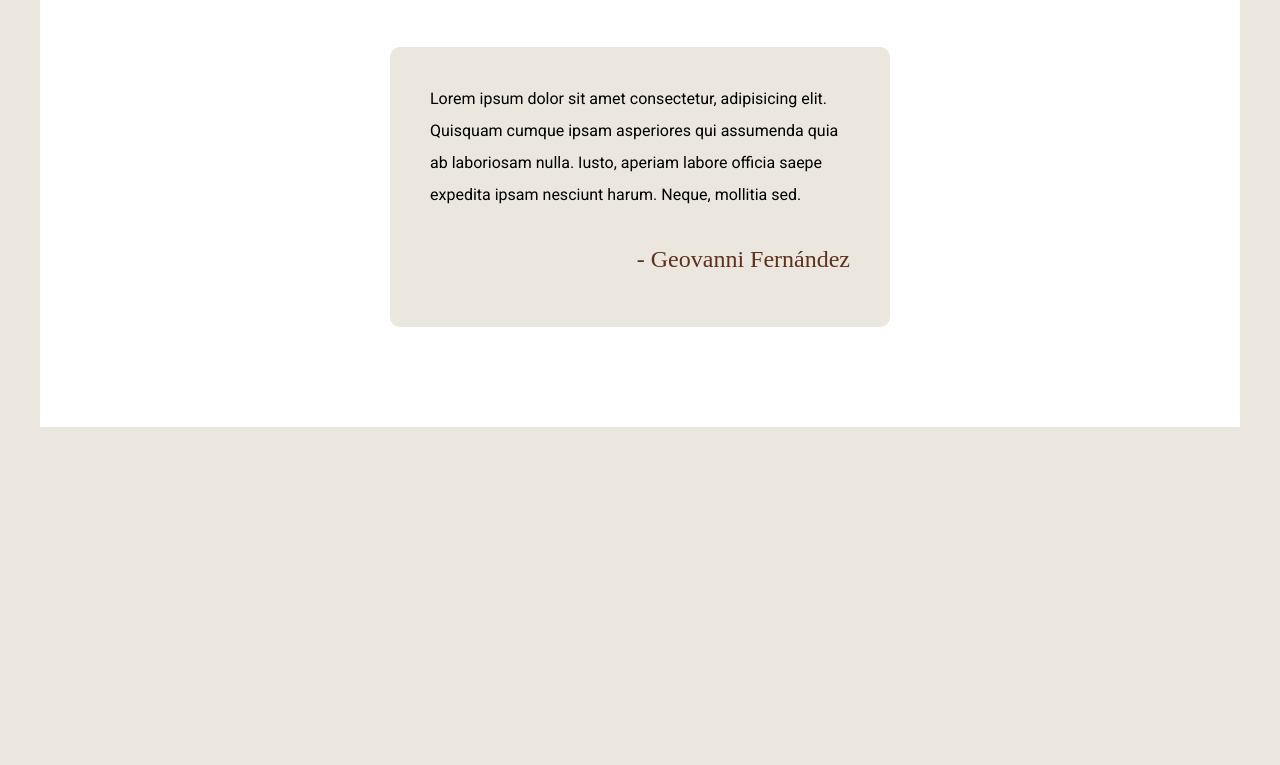
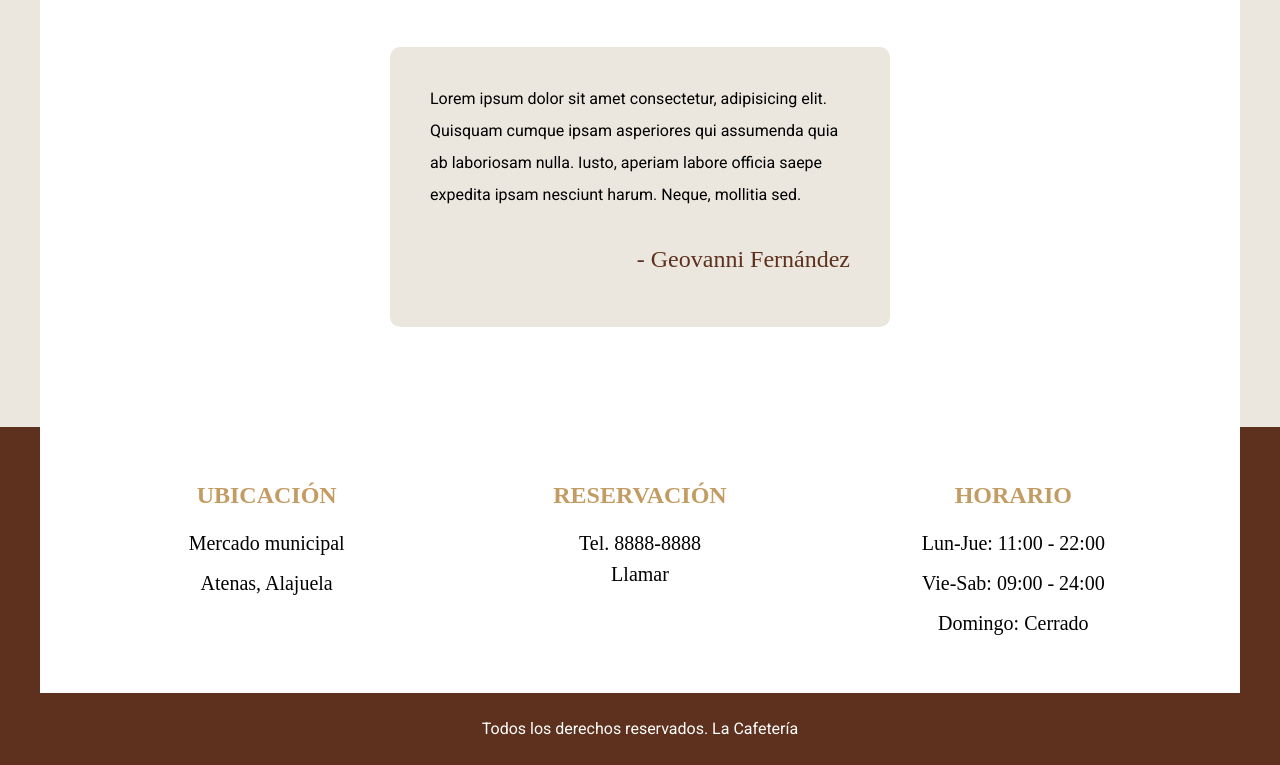
Before and after one commit to Geovanex24/Cafeteria, a website: page index.html in a window 1280 px wide. Shown: the part 4598-5363 px from the top of the page. Before the commit the page ends 5025 px from the top, so only its background shows below. Drawn offline with Linux system fonts and the light colour scheme; a web font is replaced by a local one.

Commit message:
feat: Add footer and base html

```diff
--- a/index.html
+++ b/index.html
@@ -187,6 +187,28 @@
             <p class="autor">- Geovanni Fernández</p>
         </div>
     </section>
+
+    <footer class="footer">
+        <div class="contenedor contenido-footer bg-white">
+            <div class="footer-box ubicacion">
+                <h3>ubicación</h3>
+                <p>Mercado municipal</p>
+                <p>Atenas, Alajuela</p>
+            </div>
+            <div class="footer-box  reservacion">
+                <h3>Reservación</h3>
+                <p>Tel. 8888-8888</p>
+                <a href="tel:+88888888">Llamar</a>
+            </div>
+            <div class="footer-box  horario">
+                <h3>Horario</h3>
+                <p>Lun-Jue: 11:00 - 22:00</p>
+                <p>Vie-Sab: 09:00 - 24:00</p>
+                <p>Domingo: Cerrado</p>
+            </div>
+        </div>
+        <p class="copyright">Todos los derechos reservados. La Cafetería</p>
+    </footer>
 </body>
 
 </html>
--- a/src/scss/app.scss
+++ b/src/scss/app.scss
@@ -1,3 +1,4 @@
 @use "base";
 @use "header";
+@use "footer";
 @use "inicio";
--- a/src/scss/base/_globales.scss
+++ b/src/scss/base/_globales.scss
@@ -29,6 +29,7 @@ p {
 
 a {
   text-decoration: none;
+  color: v.$negro;
 }
 img {
   max-width: 100%;
--- /dev/null
+++ b/src/scss/footer/_footer.scss
@@ -0,0 +1,44 @@
+@use "base/variables" as v;
+@use "base/mixins" as m;
+
+.footer {
+  background-color: v.$primario;
+
+  .contenido-footer {
+    padding: 5rem;
+
+    @include m.tablet {
+      @include m.grid(3, 2rem);
+    }
+  }
+
+  .copyright {
+    color: v.$blanco;
+    text-align: center;
+    margin: 0;
+    padding: 2rem 0;
+  }
+}
+
+.footer-box {
+  font-family: v.$fuenteCursiva;
+  text-align: center;
+  margin-bottom: v.$separacion;
+
+  @include m.tablet {
+    margin-bottom: 0;
+  }
+
+  h3 {
+    font-family: v.$fuenteCursiva;
+    margin: 0 0 1rem 0;
+    font-size: 2.4rem;
+    color: v.$secundario;
+  }
+
+  p,
+  a {
+    font-size: 2rem;
+    margin: 0;
+  }
+}
--- /dev/null
+++ b/src/scss/footer/_index.scss
@@ -0,0 +1 @@
+@forward "footer";
```
Also changed, not shown: base.html (added, +67 -0 lines), build/css/app.css.
